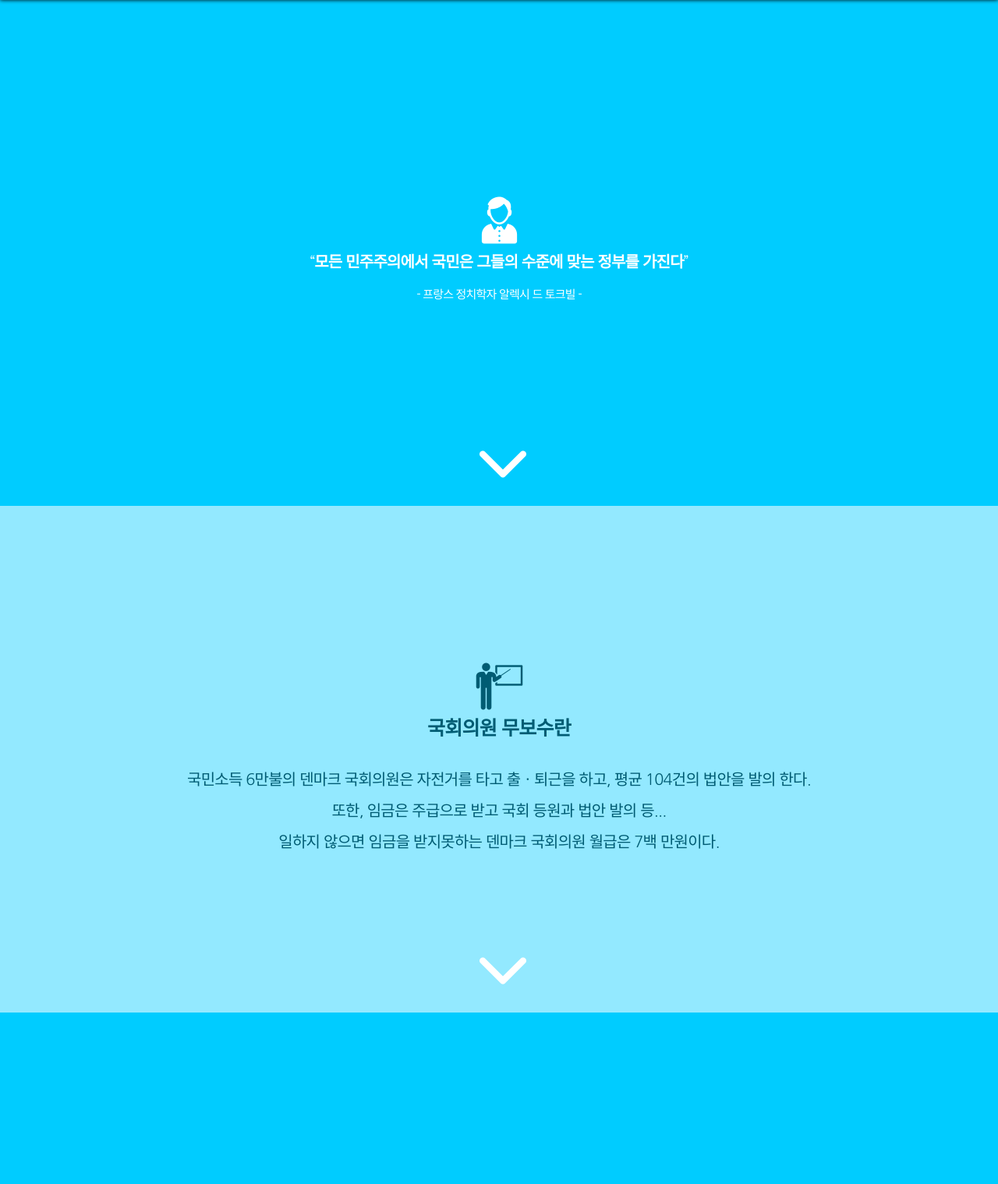
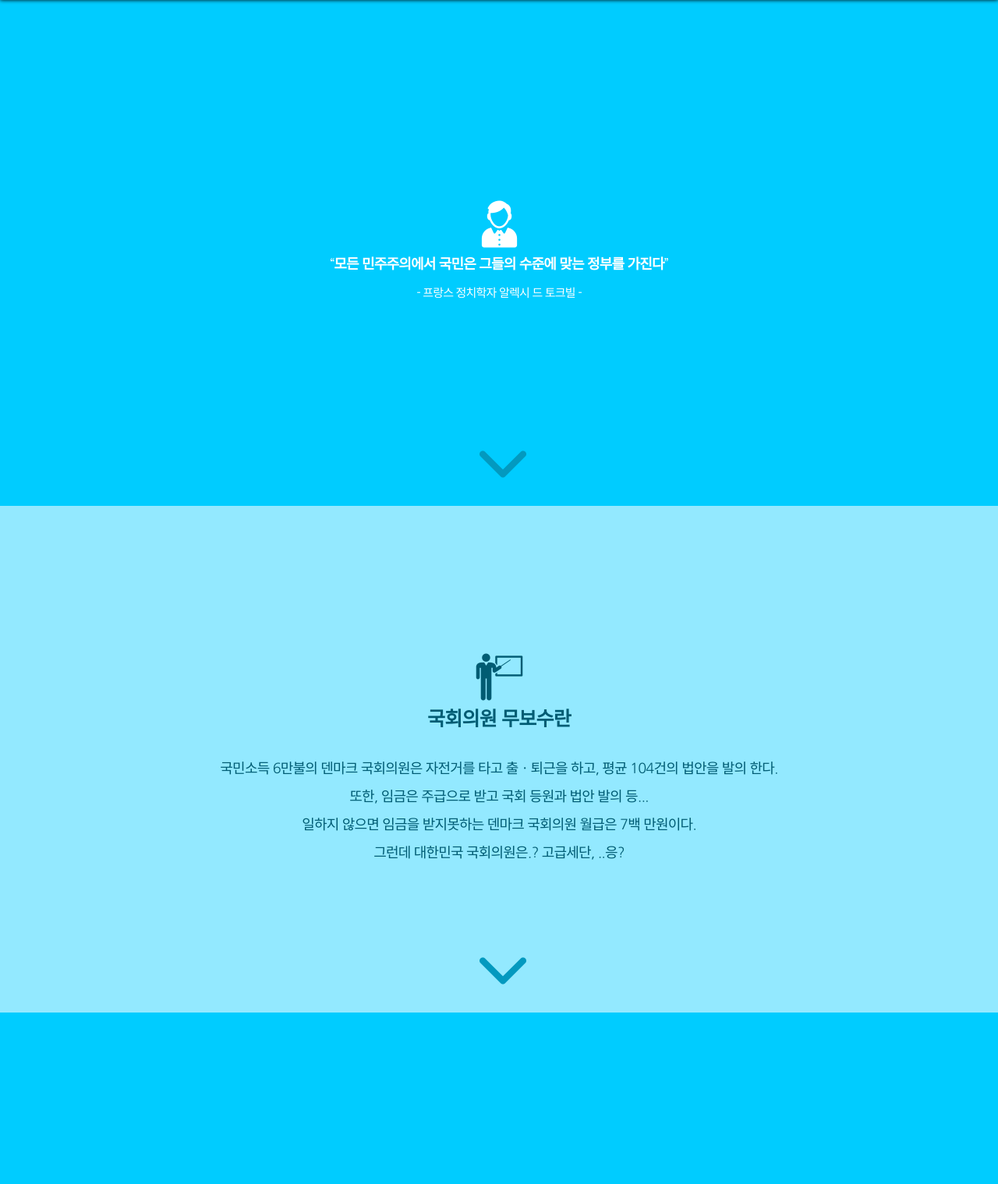
Before and after one commit to fastrobber4/greatkorean, a CodeIgniter app: page / in a window 1280 px wide. Shown: the part 151-1670 px from the top of the page at 78% size. Run offline with CodeIgniter, Linux system fonts and the light colour scheme; some libraries are stand-ins or nearby versions.

Commit message:
트렌지션 추가

```diff
--- a/application/views/main/main.php
+++ b/application/views/main/main.php
@@ -91,6 +91,8 @@
 						국민소득 6만불의 덴마크 국회의원은 자전거를 타고 출ㆍ퇴근을 하고, 평균 104건의 법안을 발의 한다.<br />
 						또한, 임금은 주급으로 받고 국회 등원과 법안 발의 등... <br />
 						일하지 않으면 임금을 받지못하는 덴마크 국회의원 월급은 7백 만원이다.
+						<br />
+						그런데 대한민국 국회의원은.? 고급세단, ..응?
 
 					</p>
 				</div>
--- a/static/css/sub.css
+++ b/static/css/sub.css
@@ -1,8 +1,12 @@
 @charset "utf-8";
 #main section{position: relative; min-height:400px; position:relative;}
-#main section .downarrow{position:absolute; bottom:20px; left:50%; margin-left:-25px; color:#FFF;}
+#main section .downarrow{position:absolute; bottom:20px; left:50%; margin-left:-25px; color:#0399bf;
+-webkit-transition: color 1s ;
+-o-transition: color 1s ;
+transition: color 1s }
+#main section .downarrow:hover{color:#FFF}
 #main section h2{margin-bottom:30px; font-size:25px; color:#000;}
-#main section[class^="description"] p{font-size:20px; line-height:200%;}
+#main section[class^="description"] p{font-size:18px; line-height:200%;}
 #main section[class^="description"] span{font-size:15px;}
 #main section[class^="description"] i:before{font-size:60px !important; margin:0; padding-bottom:10px;}
 #main section.description_0{background-color:#00ccff; color:#FFF;}
```
